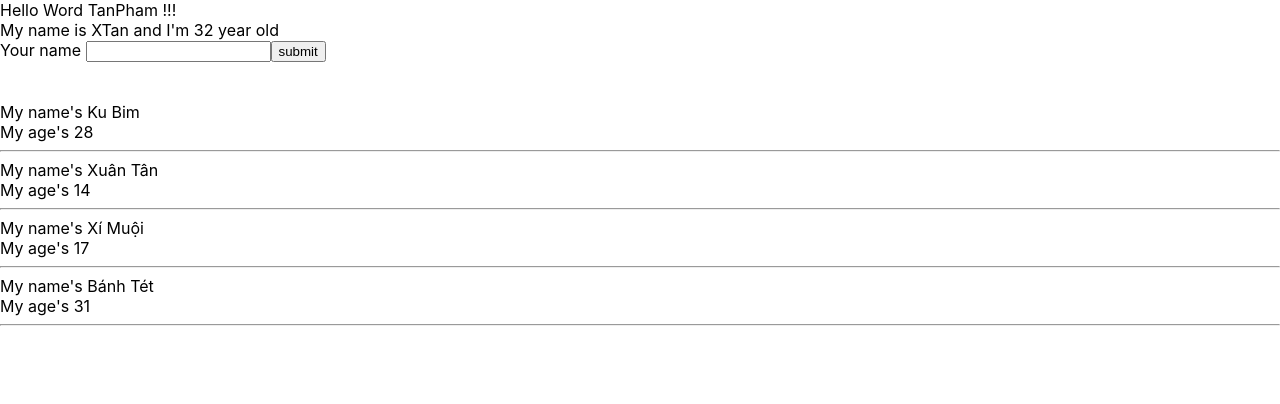
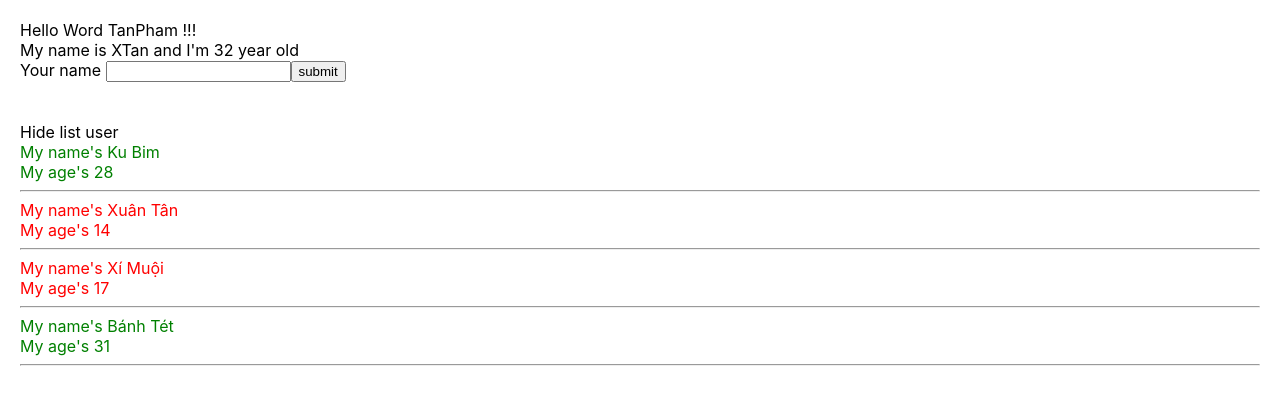
Before and after one commit to TanPham2808/ReactJS_Learning, a React (Create React App) app: page / in a window 1280 px wide. Shown: the top 404 px of the page. Built offline with nearby package versions, Linux system fonts and the light colour scheme.

Commit message:
Video #25 Áp dụng câu điều kiện vào React

```diff
--- a/src/App.css
+++ b/src/App.css
@@ -1,4 +1,12 @@
+.red{
+  color:red
+}
+.green{
+  color:green;
+}
+
 body {
+  padding: 20px;
   margin: 0;
   font-family: -apple-system, BlinkMacSystemFont, 'Segoe UI', 'Roboto', 'Oxygen',
     'Ubuntu', 'Cantarell', 'Fira Sans', 'Droid Sans', 'Helvetica Neue',
--- a/src/component/DisplayInfo.js
+++ b/src/component/DisplayInfo.js
@@ -1,21 +1,41 @@
 import React from "react";
 
 class DisplayInfo extends React.Component {
+
+    state={
+        isShowListUser: true
+    }
+
+    handleShowHide = () => {
+        this.setState({
+            isShowListUser : !this.state.isShowListUser
+        })
+    }
 
     render() {
         // Sử dụng Destructuring
         const { listUser } = this.props; // object
         return (
             <div>
+                <div>
+                    <span onClick={()=>{this.handleShowHide()}}>{this.state.isShowListUser ? "Hide list user" : "Show list user"} </span>
+                </div>
+
+                {this.state.isShowListUser &&
+                    <div>
                         {listUser.map((user) => {
                             return (
-                        <div key={user.id}>
+                                <div>
+                                    <div key={user.id} className={user.age > 18 ? "green" : "red"}>
                                         <div>My name's {user.name}</div>
                                         <div>My age's {user.age}</div>
                                         <hr />
                                     </div>
+                                </div>
                             )
                         })}
+                    </div>
+                }
             </div>
         )
     }
--- a/src/index.js
+++ b/src/index.js
@@ -8,9 +8,9 @@
 const root = ReactDOM.createRoot(document.getElementById('root'));
 root.render(
   <Provider store={store}>
-    <React.StrictMode>
+    {/* <React.StrictMode> */}
       <App />
-    </React.StrictMode>
+    {/* </React.StrictMode> */}
   </Provider>
 );
 
```
Lines whose indentation alone changed are shown as unchanged.
